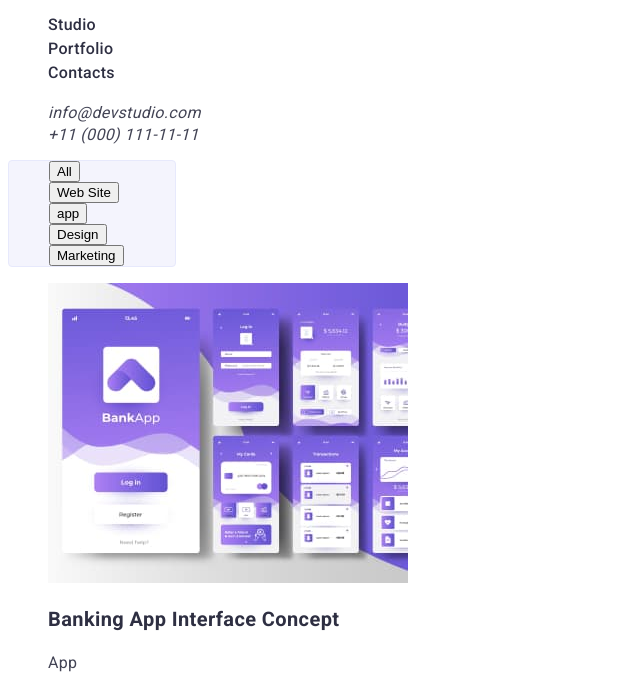
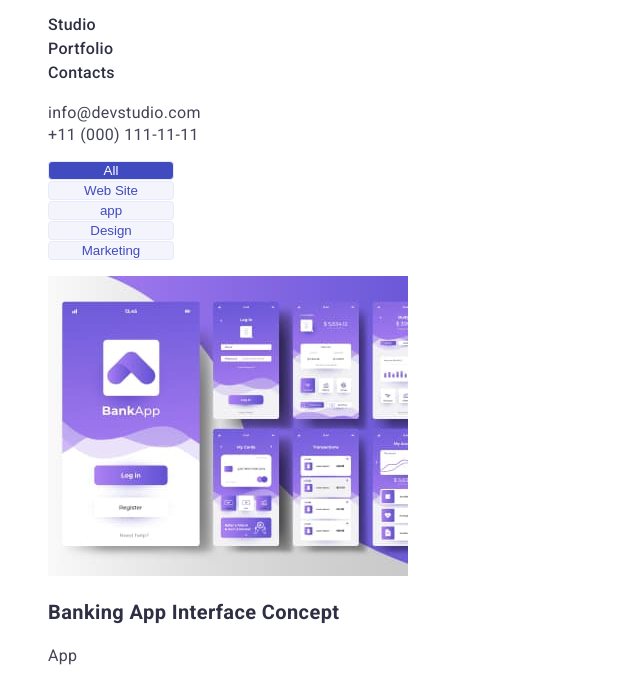
Before and after one commit to o0daw/goit-markup-hw-02, a plain HTML site: page portfolio.html in a window 1280 px wide. Both pictures are taken after a click on the button "All". Shown: the part 39-720 px from the top of the page, without its empty margins (0-640 px from the left). Drawn offline with Linux system fonts and the light colour scheme.

Commit message:
fifnsh hw2

```diff
--- a/css/styles.css
+++ b/css/styles.css
@@ -1,6 +1,7 @@
 :root {
   --second-footer-color: #f4f4fd;
   --second-link-color: #404BBF;
+  --second-color-buttom: #FFFFFF;
 }
 
 body {
@@ -37,7 +38,7 @@ body {
   color: #434455;
 }
 .header-contact-mail:is(:hover, :focus) {
-  color: fuchsia;
+  color: #404BBF;
 }
 
 .header-contact-phone {
@@ -48,7 +49,7 @@ body {
   color: #434455;
 }
 .header-contact-phone:is(:hover, :focus) {
-  color: fuchsia;
+  color: #404BBF;
 }
 
 /**--------------------HERO BTN------------------**/
@@ -62,11 +63,13 @@ body {
   background: #f4f4fd;
   border: 1px solid #e7e9fc;
   border-radius: 4px;
-}
-.hero-button:hover {
+  cursor: pointer;
   color: #404bbf;
 }
-
+.hero-button:is(:hover, :focus) {
+  background-color: #404bbf;
+  color: var(--second-color-buttom);
+}
 /**--------------------HERO img------------------**/
 
 .hero-main {
--- a/portfolio.html
+++ b/portfolio.html
@@ -34,7 +34,7 @@
           </li>
         </ul>
       </nav>
-      <address>
+
         <ul class="list">
           <li>
             <a class="header-contact-mail link" href="mailto:info@devstudio.com"
@@ -47,17 +47,17 @@
             >
           </li>
         </ul>
-      </address>
+
     </header>
     <main>
       <section class="hero list">
         <h2 hidden>achievements</h2>
-        <ul class="hero-button list">
-          <li><button type="button">All</button></li>
-          <li><button type="button">Web Site</button></li>
-          <li><button type="button">app</button></li>
-          <li><button type="button">Design</button></li>
-          <li><button type="button">Marketing</button></li>
+        <ul class="list">
+          <li><button class="hero-button" type="button">All</button></li>
+          <li><button class="hero-button" type="button">Web Site</button></li>
+          <li><button class="hero-button" type="button">app</button></li>
+          <li><button class="hero-button" type="button">Design</button></li>
+          <li><button class="hero-button" type="button">Marketing</button></li>
         </ul>
       </section>
       <section class="hero-main">
@@ -137,7 +137,7 @@
     </main>
 
     <footer class="footer list">
-      <img src="./images/Logo.svg" alt="logo" />
+      <img src="./images/Logo2.svg" alt="logo" />
 
       <p class="footer-bottom">
         Increase the flow of customers and <br />
```
Also changed, not shown: images/Logo2.svg (added).
